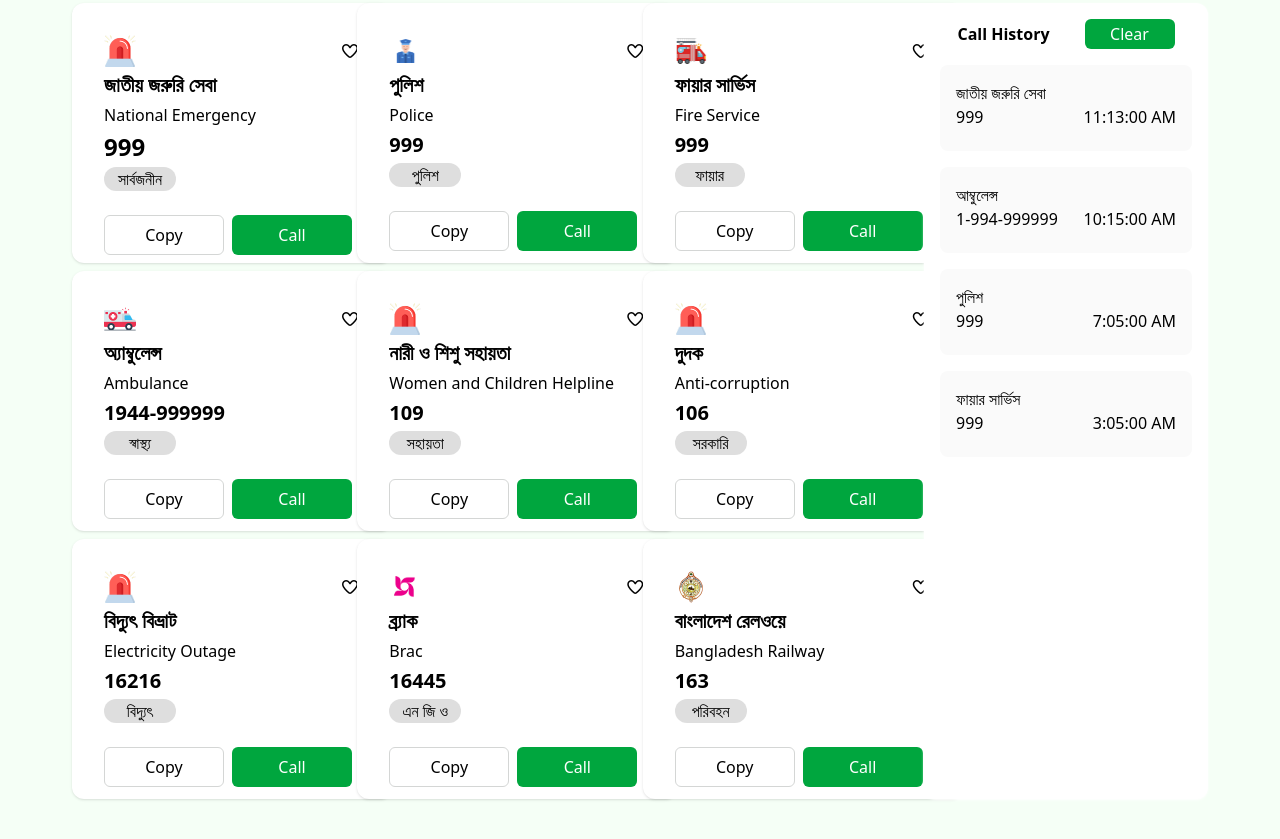
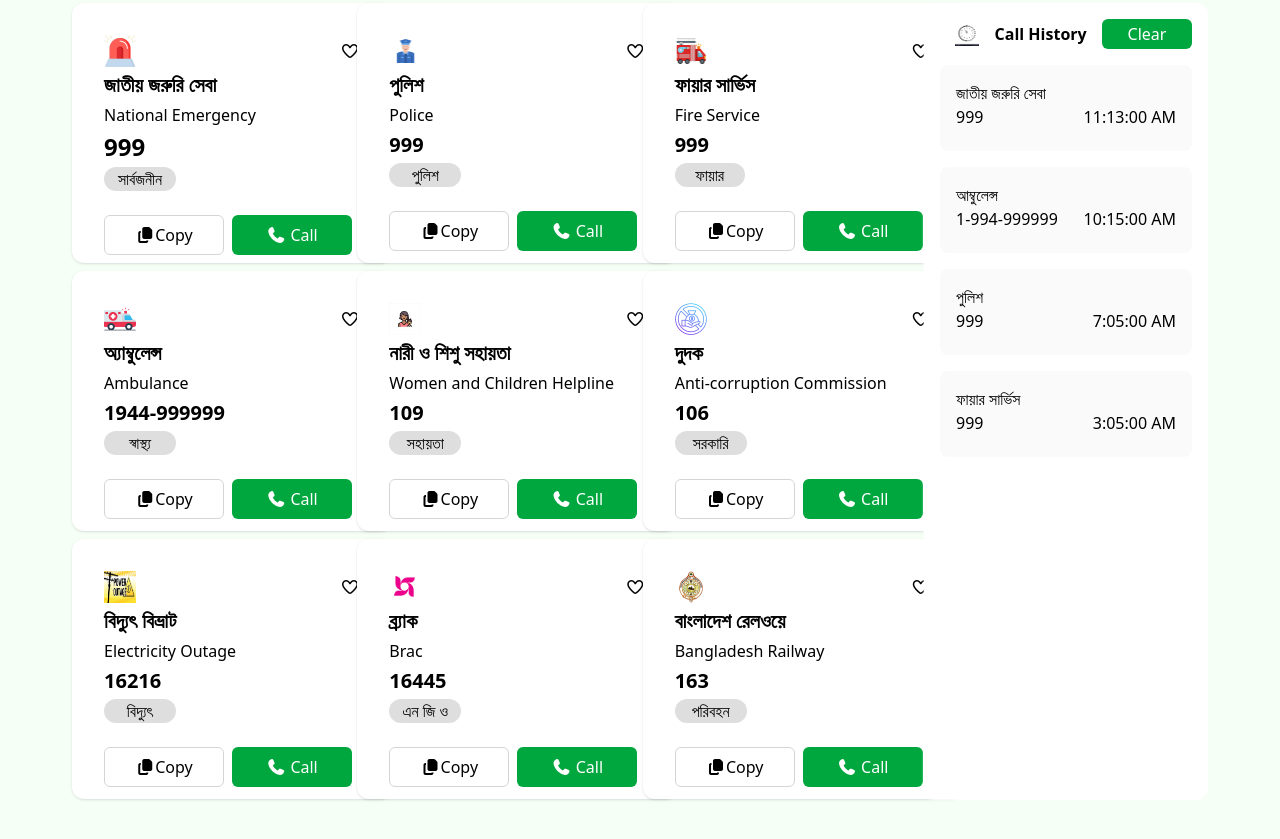
Before and after one commit to FahmidaHamid/assignment05SolutionFH, a website: page index.html in a window 1280 px wide. Shown: the part 373-1212 px from the top of the page. Drawn offline with Linux system fonts and the light colour scheme; a web font is replaced by a local one.

Commit message:
complete, added icons etc.

```diff
--- a/index.html
+++ b/index.html
@@ -107,12 +107,12 @@
             <button
               class="w-[120px] h-[40px] border border-[rgba(212,214,213,1)] rounded-md bg-[rgba(255, 255, 255, 1)]"
             >
-              Copy
+              <i class="fa-solid fa-copy"></i>Copy
             </button>
             <button
               class="w-[120px] h-[40px] rounded-md bg-[#00A63E] text-white"
             >
-              Call
+              <i class="fa-solid fa-phone"></i> Call
             </button>
           </div>
         </div>
@@ -136,12 +136,12 @@
             <button
               class="w-[120px] h-[40px] border border-[rgba(212,214,213,1)] rounded-md bg-[rgba(255, 255, 255, 1)]"
             >
-              Copy
+              <i class="fa-solid fa-copy"></i>Copy
             </button>
             <button
               class="w-[120px] h-[40px] rounded-md bg-[#00A63E] text-white"
             >
-              Call
+              <i class="fa-solid fa-phone"></i> Call
             </button>
           </div>
         </div>
@@ -170,12 +170,12 @@
             <button
               class="w-[120px] h-[40px] border border-[rgba(212,214,213,1)] rounded-md bg-[rgba(255, 255, 255, 1)]"
             >
-              Copy
+              <i class="fa-solid fa-copy"></i>Copy
             </button>
             <button
               class="w-[120px] h-[40px] rounded-md bg-[#00A63E] text-white"
             >
-              Call
+              <i class="fa-solid fa-phone"></i> Call
             </button>
           </div>
         </div>
@@ -204,12 +204,12 @@
             <button
               class="w-[120px] h-[40px] border border-[rgba(212,214,213,1)] rounded-md bg-[rgba(255, 255, 255, 1)]"
             >
-              Copy
+              <i class="fa-solid fa-copy"></i>Copy
             </button>
             <button
               class="w-[120px] h-[40px] rounded-md bg-[#00A63E] text-white"
             >
-              Call
+              <i class="fa-solid fa-phone"></i> Call
             </button>
           </div>
         </div>
@@ -219,12 +219,7 @@
           class="flex flex-col w-[320px] h-[260px] gap-1 p-8 bg-[ #ffffff80] rounded-xl shadow-sm bg-white"
         >
           <div class="side-by-side flex flex-1 justify-between items-center">
-            <img
-              class="w-8 h-8"
-              src="./assets/emergency.png"
-              alt=""
-              srcset=""
-            />
+            <img class="w-8 h-8" src="./assets/women.png" alt="" srcset="" />
             <i class="fa-regular fa-heart"></i>
           </div>
 
@@ -239,12 +234,12 @@
             <button
               class="w-[120px] h-[40px] border border-[rgba(212,214,213,1)] rounded-md bg-[rgba(255, 255, 255, 1)]"
             >
-              Copy
+              <i class="fa-solid fa-copy"></i>Copy
             </button>
             <button
               class="w-[120px] h-[40px] rounded-md bg-[#00A63E] text-white"
             >
-              Call
+              <i class="fa-solid fa-phone"></i> Call
             </button>
           </div>
         </div>
@@ -255,7 +250,7 @@
           <div class="side-by-side flex flex-1 justify-between items-center">
             <img
               class="w-8 h-8"
-              src="./assets/emergency.png"
+              src="./assets/anticorruption.png"
               alt=""
               srcset=""
             />
@@ -263,7 +258,7 @@
           </div>
 
           <h1 class="text-xl font-bold">দুদক</h1>
-          <h2>Anti-corruption</h2>
+          <h2>Anti-corruption Commission</h2>
           <h2 class="text-xl font-bold">106</h2>
           <div class="text-inside w-[72px] h-[24px] bg-[#5c5c5c33] rounded-xl">
             <h3 class="text-center">সরকারি</h3>
@@ -273,12 +268,12 @@
             <button
               class="w-[120px] h-[40px] border border-[rgba(212,214,213,1)] rounded-md bg-[rgba(255, 255, 255, 1)]"
             >
-              Copy
+              <i class="fa-solid fa-copy"></i>Copy
             </button>
             <button
               class="w-[120px] h-[40px] rounded-md bg-[#00A63E] text-white"
             >
-              Call
+              <i class="fa-solid fa-phone"></i> Call
             </button>
           </div>
         </div>
@@ -289,7 +284,7 @@
           <div class="side-by-side flex flex-1 justify-between items-center">
             <img
               class="w-8 h-8"
-              src="./assets/emergency.png"
+              src="./assets/poweroutage.jpeg"
               alt=""
               srcset=""
             />
@@ -307,12 +302,12 @@
             <button
               class="w-[120px] h-[40px] border border-[rgba(212,214,213,1)] rounded-md bg-[rgba(255, 255, 255, 1)]"
             >
-              Copy
+              <i class="fa-solid fa-copy"></i>Copy
             </button>
             <button
               class="w-[120px] h-[40px] rounded-md bg-[#00A63E] text-white"
             >
-              Call
+              <i class="fa-solid fa-phone"></i> Call
             </button>
           </div>
         </div>
@@ -336,12 +331,12 @@
             <button
               class="w-[120px] h-[40px] border border-[rgba(212,214,213,1)] rounded-md bg-[rgba(255, 255, 255, 1)]"
             >
-              Copy
+              <i class="fa-solid fa-copy"></i>Copy
             </button>
             <button
               class="w-[120px] h-[40px] rounded-md bg-[#00A63E] text-white"
             >
-              Call
+              <i class="fa-solid fa-phone"></i> Call
             </button>
           </div>
         </div>
@@ -370,12 +365,12 @@
             <button
               class="w-[120px] h-[40px] border border-[rgba(212,214,213,1)] rounded-md bg-[rgba(255, 255, 255, 1)]"
             >
-              Copy
+              <i class="fa-solid fa-copy"></i>Copy
             </button>
             <button
               class="w-[120px] h-[40px] rounded-md bg-[#00A63E] text-white"
             >
-              Call
+              <i class="fa-solid fa-phone"></i> Call
             </button>
           </div>
         </div>
@@ -384,7 +379,10 @@
         class="right-list w-3/12 rounded-xl shadow shadow-white bg-white p-2"
       >
         <div id="history" class="flex flex-1 items-center justify-around p-2">
-          <h1 class="font-bold">Call History</h1>
+          <div id="hist" class="flex flex-1 items-center justify-evenly">
+            <img class="w-6 h-6" src="./assets/clock.png" alt="" srcset="" />
+            <h1 class="font-bold">Call History</h1>
+          </div>
           <button
             type="button"
             id="btn-clear"
```
Also changed, not shown: assets/anticorruption.png (added), assets/clock.png (added), assets/poweroutage.jpeg (added), assets/women.png (added), src/output.css.
